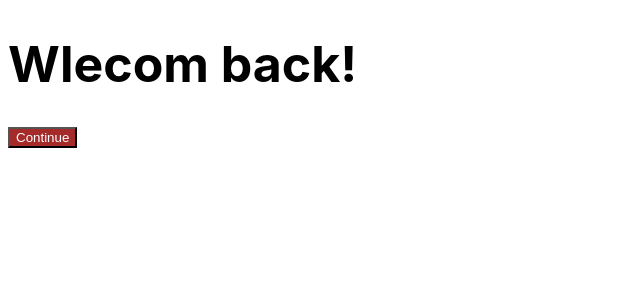
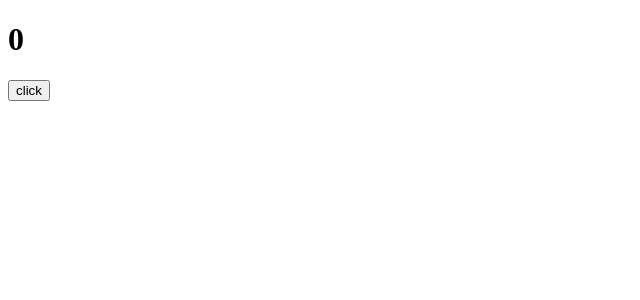
Before and after one commit to lion1735/ReactPractice, a React (Create React App) app in the folder my-react/: page / in a window 1280 px wide. Shown: the top 300 px of the page, without its empty margins (0-640 px from the left). Built offline with nearby package versions, Linux system fonts and the light colour scheme.

Commit message:
6.0 counter

```diff
--- a/my-react/src/App.js
+++ b/my-react/src/App.js
@@ -1,11 +1,14 @@
-import Button from "./Button";
-import styles from "./App.module.css";
+import { useState } from "react";
 
+// (10)onClick -> (6)onClick -> setCnt -> prev+1 -> cnt -> (9) <h1> {cnt} </h1>
 function App() {
+  const [cnt, setCnt] = useState(0);
+  const onClick = () => setCnt((prev) => prev + 1);
+  console.log("render"); //console.log 한 번만 실행하기?
   return (
     <div>
-      <h1 className={styles.title}>Wlecom back!</h1>
-      <Button text={"Continue"} />
+      <h1>{cnt}</h1>
+      <button onClick={onClick}>click</button>
     </div>
   );
 }
```
